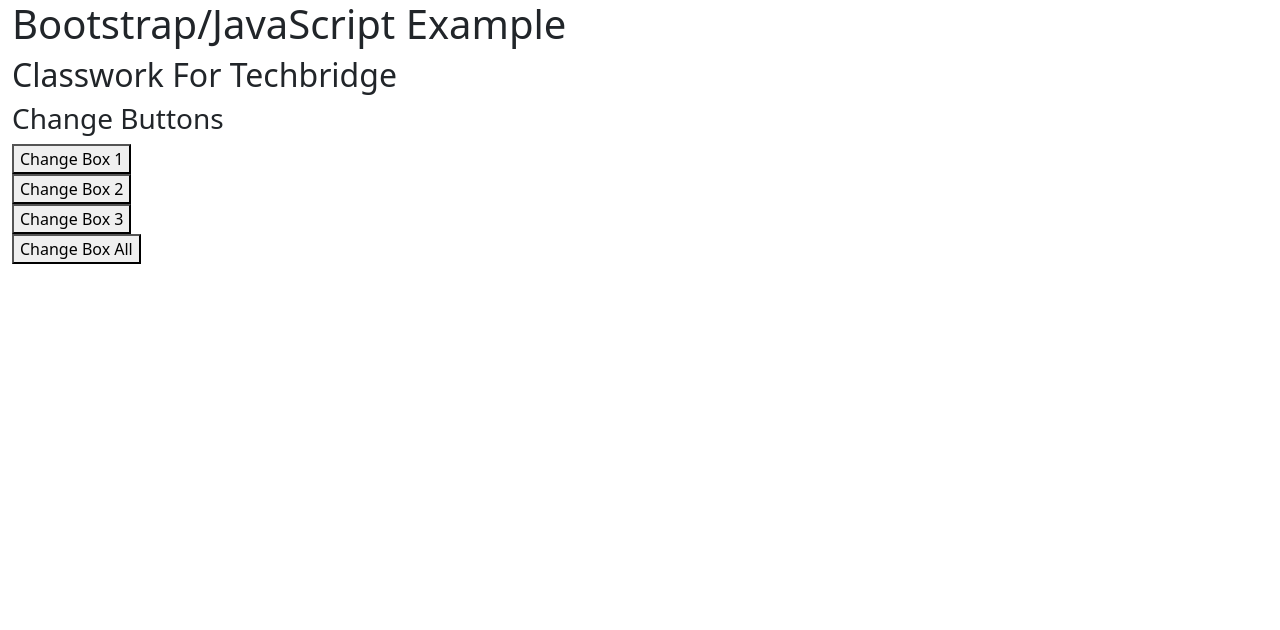
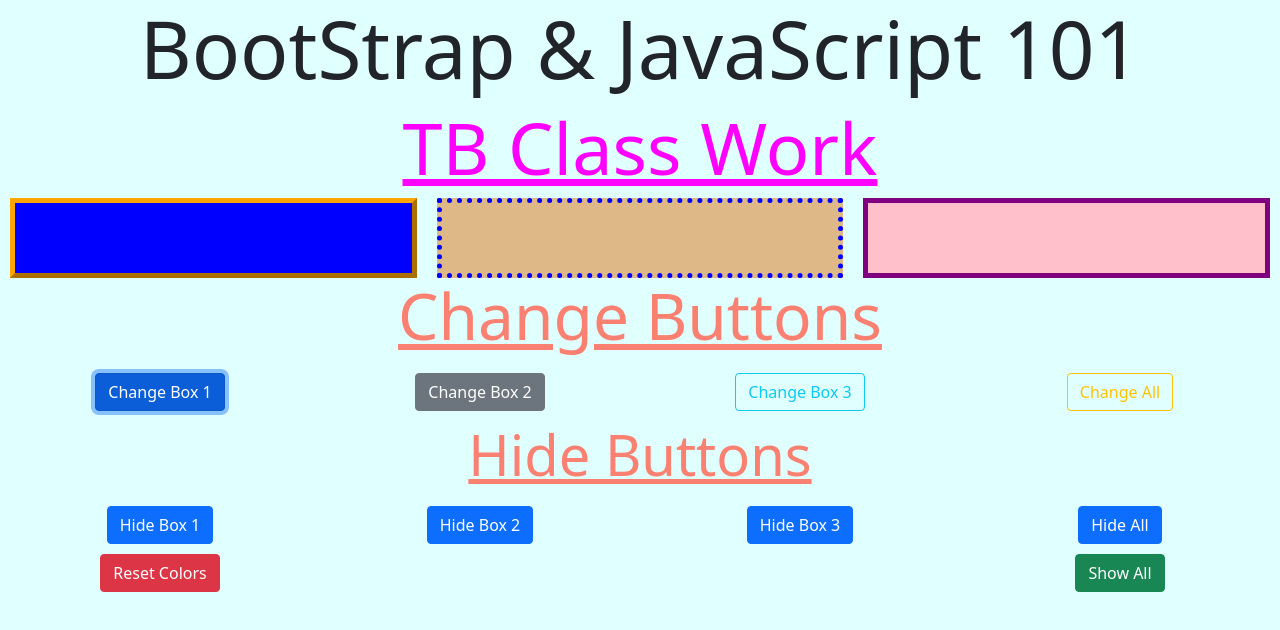
Before and after one commit to ayoobrys/BootstrapAndjQuery_Worksheet, a plain HTML site: page index.html in a window 1280 px wide. Both pictures are taken after a click on the button "Change Box 1". Drawn offline with nearby package versions, Linux system fonts and the light colour scheme.

Commit message:
added css & JS

```diff
--- a/assets/script.js
+++ b/assets/script.js
@@ -0,0 +1,75 @@
+let firstbox, secondbox, thirdbox, btn1, btn2, btn3, btnall, allBorders, allColors, allPixels, btn4, btn5, btn6, hidebtnall, resetbtn, showallbtn;
+allColors = ["red", "green", "blue", "yellow", "purple", "orange", "black", "maroon", "silver", "gold", "lavender", "cyan", "white", "darkgreen"]
+allBorders = ["dotted", "dashed", "solid", "double", "groove", "ridge", "inset", "outset"];
+// allPixels = ["1px", "2px", "3px", "4px", "5px"];
+firstbox = document.getElementById('first');
+secondbox = document.getElementById('second');
+thirdbox = document.getElementById('third');
+btn1 = document.getElementById("changebtn1");
+btn2 = document.getElementById("changebtn2");
+btn3 = document.getElementById("changebtn3");
+btnall = document.getElementById("changebtnall");
+btn4 = document.getElementById("hidebtn1");
+btn5 = document.getElementById("hidebtn2");
+btn6 = document.getElementById("hidebtn3");
+hidebtnall = document.getElementById("hidebtnall");
+resetbtn = document.getElementById("resetbtn")
+showallbtn = document.getElementById("showallbtn")
+function changeBoxOne() {
+        firstbox.style.backgroundColor = allColors[Math.floor(Math.random() * allColors.length)];
+        firstbox.style.border = "5px " + allBorders[Math.floor(Math.random() * allBorders.length)] + " " + allColors[Math.floor(Math.random() * allColors.length)];
+
+}
+function changeBoxTwo() {
+    secondbox.style.backgroundColor = allColors[Math.floor(Math.random() * allColors.length)];
+    secondbox.style.border = "5px " + allBorders[Math.floor(Math.random() * allBorders.length)] + " " + allColors[Math.floor(Math.random() * allColors.length)];
+}
+function changeBoxThree() {
+    thirdbox.style.backgroundColor = allColors[Math.floor(Math.random() * allColors.length)];
+    thirdbox.style.border = "5px " + allBorders[Math.floor(Math.random() * allBorders.length)] + " " + allColors[Math.floor(Math.random() * allColors.length)];
+}
+function changeAllBoxes() {
+    firstbox.style.backgroundColor = allColors[Math.floor(Math.random() * allColors.length)];
+    firstbox.style.border = "5px " + allBorders[Math.floor(Math.random() * allBorders.length)] + " " + allColors[Math.floor(Math.random() * allColors.length)];
+    secondbox.style.backgroundColor = allColors[Math.floor(Math.random() * allColors.length)];
+    secondbox.style.border = "5px " + allBorders[Math.floor(Math.random() * allBorders.length)] + " " + allColors[Math.floor(Math.random() * allColors.length)];
+    thirdbox.style.backgroundColor = allColors[Math.floor(Math.random() * allColors.length)];
+    thirdbox.style.border = "5px " + allBorders[Math.floor(Math.random() * allBorders.length)] + " " + allColors[Math.floor(Math.random() * allColors.length)];
+}
+function hideBoxOne() {
+    firstbox.style.display = "none";
+}
+function hideBoxTwo() {
+    secondbox.style.display = "none";
+}
+function hideBoxThree() {
+    thirdbox.style.display = "none";
+}
+function hideAllBoxes() {
+    firstbox.style.display = "none";
+    secondbox.style.display = "none";
+    thirdbox.style.display = "none";
+}
+function showAllBoxes() {
+    firstbox.style.display = "block";
+    secondbox.style.display = "block";
+    thirdbox.style.display = "block";
+}
+function resetBoxes() {
+    firstbox.style.removeProperty('background-color');
+    firstbox.style.removeProperty('border');
+    secondbox.style.removeProperty('background-color');
+    secondbox.style.removeProperty('border');
+    thirdbox.style.removeProperty('background-color');
+    thirdbox.style.removeProperty('border');
+}
+btn1.addEventListener("click", changeBoxOne);
+btn2.addEventListener("click", changeBoxTwo);
+btn3.addEventListener("click", changeBoxThree);
+btnall.addEventListener("click", changeAllBoxes);
+btn4.addEventListener("click", hideBoxOne);
+btn5.addEventListener("click", hideBoxTwo);
+btn6.addEventListener("click", hideBoxThree);
+hidebtnall.addEventListener("click", hideAllBoxes);
+showallbtn.addEventListener("click", showAllBoxes);
+resetbtn.addEventListener("click", resetBoxes);
--- a/assets/style.css
+++ b/assets/style.css
@@ -0,0 +1,33 @@
+body {
+    text-align: center;
+    background-color: lightcyan;
+}
+h2, h3, h4 {
+    text-decoration: underline;
+    color: magenta;
+}
+h3, h4 {
+    color: salmon;
+}
+.box {
+    width: 100px;
+    height: 80px;
+    background-color: lightgreen;
+    border: 2px solid blueviolet;
+    margin: 0 10px 0 10px;
+}
+.firstbox {
+    background-color: olivedrab;
+    border: 5px solid orangered;
+}
+.secondbox {
+    background-color: burlywood;
+    border: 5px dotted blue;
+}
+.thirdbox {
+    background-color: pink;
+    border: 5px solid purple;
+}
+.button {
+    margin: 10px 0 10px 0;
+}
--- a/index.html
+++ b/index.html
@@ -4,49 +4,80 @@
     <meta charset="UTF-8" />
     <meta http-equiv="X-UA-Compatible" content="IE=edge" />
     <meta name="viewport" content="width=device-width, initial-scale=1.0" />
-
     <link
       href="https://cdn.jsdelivr.net/npm/bootstrap@5.1.3/dist/css/bootstrap.min.css"
       rel="stylesheet"
       integrity="sha384-1BmE4kWBq78iYhFldvKuhfTAU6auU8tT94WrHftjDbrCEXSU1oBoqyl2QvZ6jIW3"
       crossorigin="anonymous"
     />
-    <link rel="stylesheet" href="/assets/style.css" />
-
-    <title>Bootstrap/JavaScript Example</title>
+    <link rel="stylesheet" href="assets/style.css" />
+    <title>BootStrap & JavaScript Example</title>
   </head>
   <body>
     <div class="container-fluid">
       <div class="row">
-            <h1>Bootstrap/JavaScript Example</h1>
-            <div class="row">
-                <h2>Classwork For Techbridge</h2>
+        <h1 class="display-1">BootStrap & JavaScript 101</h1>
       </div>
       <div class="row">
-                <div class="col"></div>
-                <div class="col"></div>
-                <div class="col"></div>
+        <h2 class="display-2">TB Class Work</h2>
       </div>
       <div class="row">
-    <h3>Change Buttons</h3>
+        <div id="first" class="col box firstbox"></div>
+        <div id="second" class="col box secondbox"></div>
+        <div id="third" class="col box thirdbox"></div>
       </div>
-
       <div class="row">
-    <div class="col">
-        <button>Change Box 1</button>
+        <h3 class="display-3">Change Buttons</h3>
+      </div>
+      <div class="row">
+        <div class="col button">
+          <button id="changebtn1" class="btn btn-primary">Change Box 1</button>
+        </div>
+        <div class="col button">
+          <button id="changebtn2" class="btn btn-secondary">
+            Change Box 2
+          </button>
+        </div>
+        <div class="col button">
+          <button id="changebtn3" class="btn btn-outline-info">
+            Change Box 3
+          </button>
+        </div>
+        <div class="col button">
+          <button id="changebtnall" class="btn btn-outline-warning">
+            Change All
+          </button>
+        </div>
+      </div>
+      <div class="row">
+        <h4 class="display-4">Hide Buttons</h4>
+      </div>
+      <div class="row hideButtonsRow">
+        <div class="col button">
+          <button id="hidebtn1" class="btn btn-primary">Hide Box 1</button>
+        </div>
+        <div class="col button">
+          <button id="hidebtn2" class="btn btn-primary">Hide Box 2</button>
+        </div>
+        <div class="col button">
+          <button id="hidebtn3" class="btn btn-primary">Hide Box 3</button>
+        </div>
+        <div class="col button">
+          <button id="hidebtnall" class="btn btn-primary">Hide All</button>
+        </div>
       </div>
       <div class="row">
         <div class="col">
-        <button>Change Box 2</button>
+          <button id="resetbtn" class="btn btn-danger">Reset Colors</button>
         </div>
-<div class="row">
+        <div class="col"></div>
+        <div class="col"></div>
         <div class="col">
-        <button>Change Box 3</button>
+          <button id="showallbtn" class="btn btn-success">Show All</button>
         </div>
-<div class="row">
-    <div class="col">
-        <button>Change Box All</button>
       </div>
+    </div>
+
     <script
       src="https://cdn.jsdelivr.net/npm/bootstrap@5.1.3/dist/js/bootstrap.bundle.min.js"
       integrity="sha384-ka7Sk0Gln4gmtz2MlQnikT1wXgYsOg+OMhuP+IlRH9sENBO0LRn5q+8nbTov4+1p"
```
Lines whose indentation alone changed are shown as unchanged.
